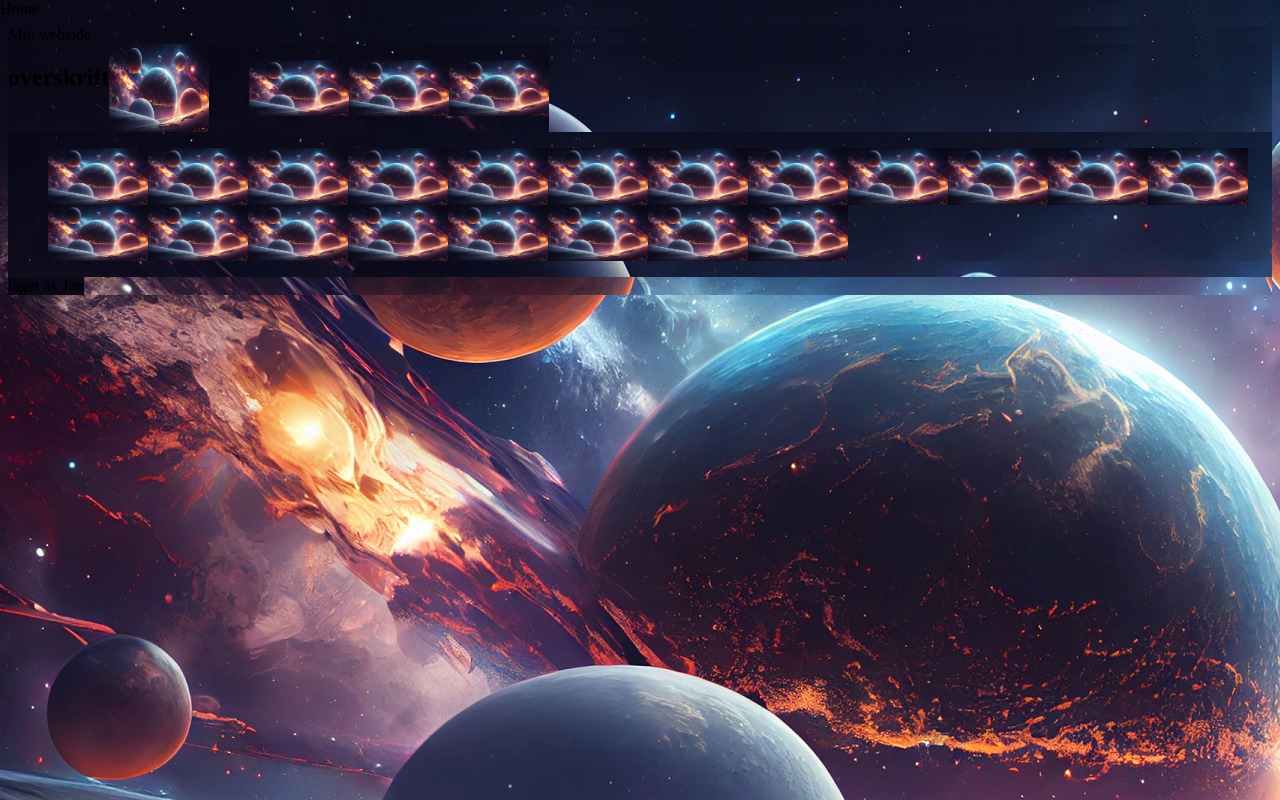
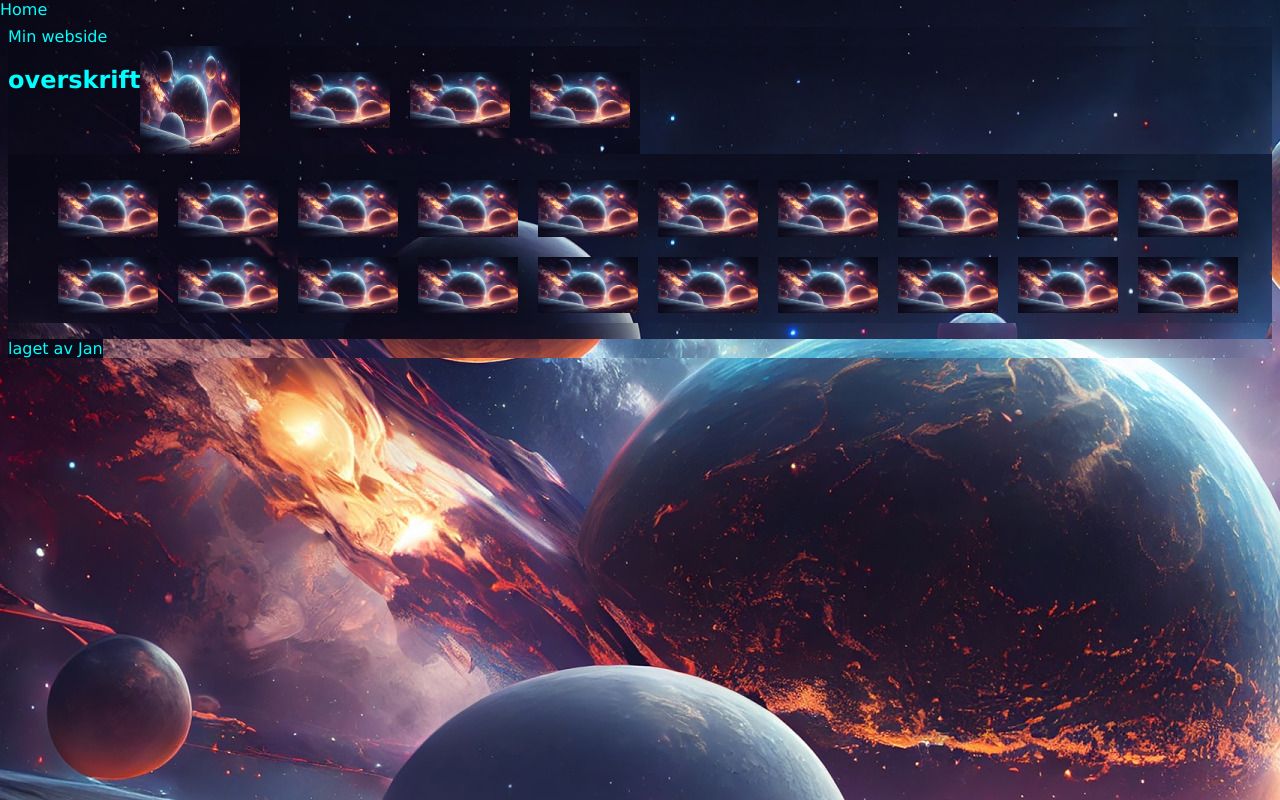
Before and after one commit to Martialcart/KodeloftetG11_websideSpace, a website: page index.html in a window 1280 px wide. Drawn offline with Linux system fonts and the light colour scheme.

Commit message:
Space!!!

```diff
--- a/styles.css
+++ b/styles.css
@@ -1,5 +1,9 @@
 img {
   width: 100px;
+}
+
+li {
+  margin: 10px;
 }
 
 .flex {
@@ -11,4 +15,6 @@ img {
   display: flex;
   flex-wrap: wrap;
   display: flex;
+  color: aqua;
+  font-family: 'Lucida Sans', 'Lucida Sans Regular', 'Lucida Grande', 'Lucida Sans Unicode', Geneva, Verdana, sans-serif;
 }
```
